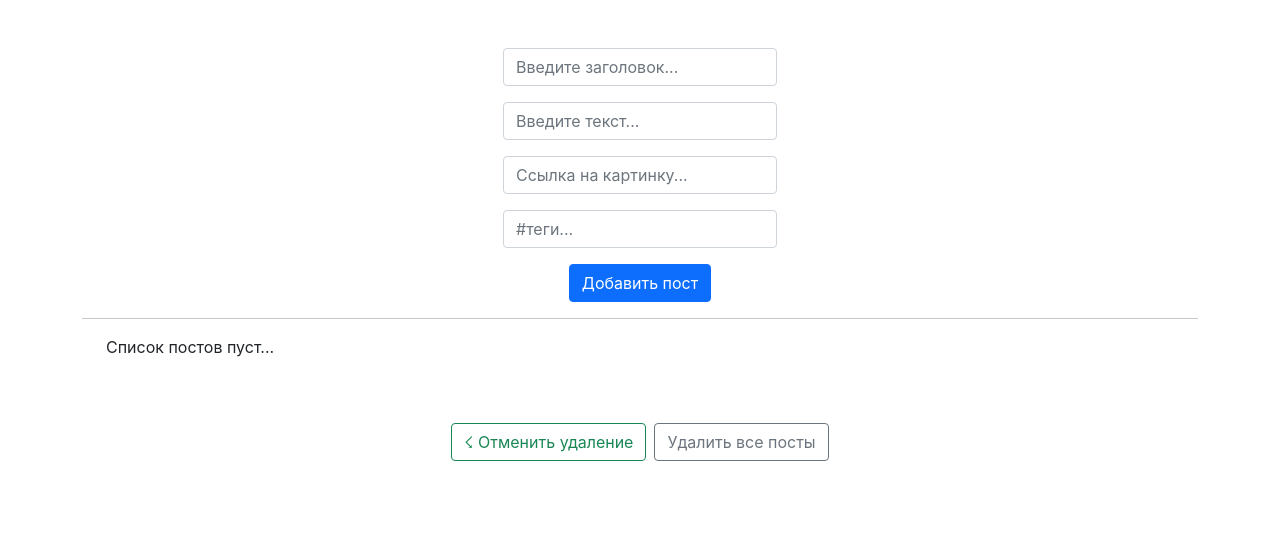
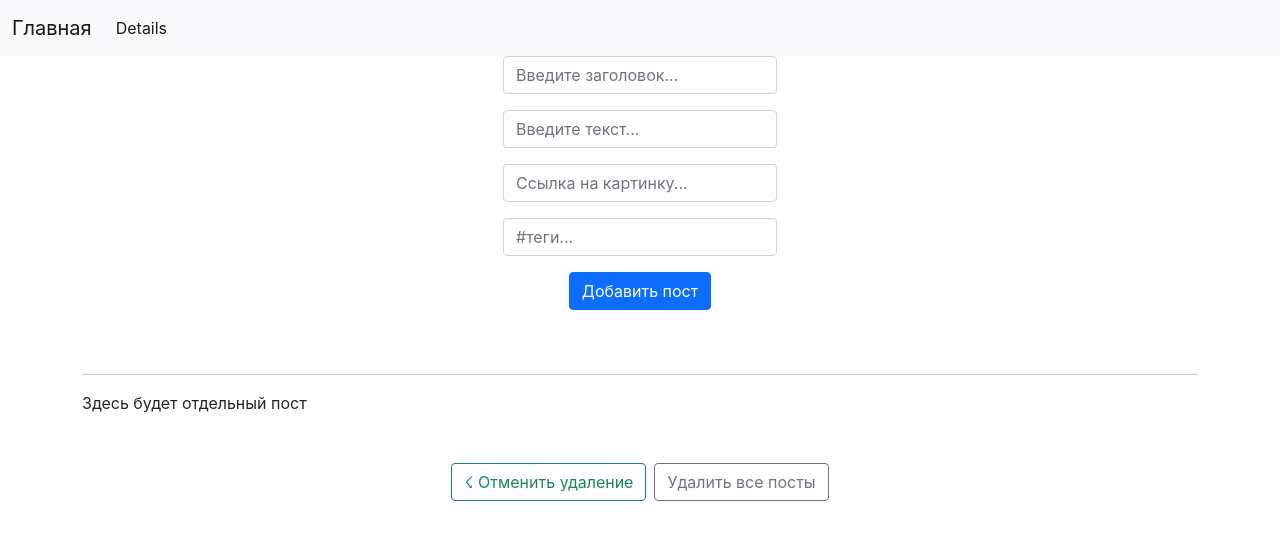
Before and after one commit to soledentro/blog_StudyProjectFin, a React (Create React App) app: page /details in a window 1280 px wide. Shown: the top 540 px of the page. Built offline with nearby package versions, Linux system fonts and the light colour scheme.

Commit message:
added router (first step)

```diff
--- a/package.json
+++ b/package.json
@@ -9,6 +9,7 @@
     "bootstrap-icons": "^1.8.1",
     "react": "^17.0.2",
     "react-dom": "^17.0.2",
+    "react-router-dom": "^6.2.2",
     "react-scripts": "5.0.0",
     "web-vitals": "^2.1.4"
   },
--- a/src/App.jsx
+++ b/src/App.jsx
@@ -1,21 +1,33 @@
 import './App.css';
+import {
+  BrowserRouter,
+  Routes,
+  Route,
+} from "react-router-dom";
 import Footer from './components/Footer/Footer';
 import Header from './components/Header/Header';
 import Main from './components/Main/Main';
 import PostsListProvider from './contexts/PostsListContext';
+import PostDetails from './components/PostDetails/PostDetails';
 
 function App() {
 
 
   return (
-    <PostsListProvider>
-      <div className="container py-5">
+    <BrowserRouter>
+      <PostsListProvider>
         <Header />
-        <hr />
-        <Main />
-        <Footer />
-      </div>
-    </PostsListProvider>
+        <div className="container py-5">
+          <hr />
+          <Routes>
+            <Route path="/" element={<Main />} />
+            <Route path="/details" element={<PostDetails />} />
+            {/* <Route path="/post/:id" element={<PostDetails />} /> */}
+          </Routes>
+          <Footer />
+        </div>
+      </PostsListProvider>
+    </BrowserRouter>
   )
 }
 
--- a/src/components/Header/Header.jsx
+++ b/src/components/Header/Header.jsx
@@ -1,9 +1,28 @@
+import { Link, NavLink } from "react-router-dom";
 import Form from "./Form/Form"
+
 
 const Header = () => {
 
   return (
-    <Form />
+    <>
+      <nav className="navbar navbar-expand-lg navbar-light bg-light">
+        <div className="container-fluid">
+          <Link className="navbar-brand" to="/">Главная</Link>
+          <button className="navbar-toggler" type="button" data-bs-toggle="collapse" data-bs-target="#navbarNav" aria-controls="navbarNav" aria-expanded="false" aria-label="Toggle navigation">
+            <span className="navbar-toggler-icon"></span>
+          </button>
+          <div className="collapse navbar-collapse" id="navbarNav">
+            <ul className="navbar-nav">
+              <li className="nav-item">
+                <NavLink className="nav-link" to="details">Details</NavLink>
+              </li>
+            </ul>
+          </div>
+        </div>
+      </nav>
+      <Form />
+    </>
   )
 }
 
--- a/src/components/Main/PostsList/PostItem/PostItem.jsx
+++ b/src/components/Main/PostsList/PostItem/PostItem.jsx
@@ -1,4 +1,5 @@
 import { useContext } from "react";
+import { NavLink } from "react-router-dom";
 import { PostsListContext } from "../../../../contexts/PostsListContext";
 
 const PostItem = ({ id, title, text, photo, tegs, liked }) => {
@@ -13,7 +14,7 @@ const PostItem = ({ id, title, text, photo, tegs, liked }) => {
             <img src={photo} className="card-img-top" width="auto" height="auto" alt="..." />
             <div className="card-body outline-y">
                 <h5 className="card-title">{title}</h5>
-                <p className="card-text">{text}</p>
+                <p className="card-text">{text} <NavLink className="nav-link" to={`/post/${id}`}>>>></NavLink></p>
                 <p className="card-text text-muted">{tegs}</p>
                 <div className="d-grid gap-0.2 d-md-flex justify-content-md-end">
                     <button onClick={likedHandler} type="button" className={`btn btn-${liked ? "danger" : "outline-danger"} mx-1`}>♡</button>
--- a/src/components/Main/PostsList/PostsList.jsx
+++ b/src/components/Main/PostsList/PostsList.jsx
@@ -9,15 +9,7 @@ const PostsList = () => {
     return (
         <div className="container row d-flex bd-highlight">
             {posts.length ? posts.map((post, index) => (
-                <PostItem key={post.id}
-                    id={post.id}
-                    index={index}
-                    liked={post.liked}
-                    text={post.text}
-                    tegs={post.tegs}
-                    photo={post.photo}
-                    title={post.title}
-                />
+                <PostItem key={post.id} id={post.id} {...post} />
             )) : <p>Список постов пуст...</p>}
         </div>
     )
--- /dev/null
+++ b/src/components/PostDetails/PostDetails.jsx
@@ -0,0 +1,15 @@
+
+
+const PostDetails = () => {
+
+
+    return (
+        <div className="d-flex align-items-center">
+            Здесь будет отдельный пост
+        </div>
+    )
+
+}
+
+
+export default PostDetails
--- a/src/hooks/usePosts.js
+++ b/src/hooks/usePosts.js
@@ -63,6 +63,7 @@ const usePosts = () => {
         deletePost,
         clearAllPosts,
         returnToPrevState,
+        LSPostsKey,
     }
 
 }
```
Also changed, not shown: 1 other file (tests, documents, lock files or other folders).
